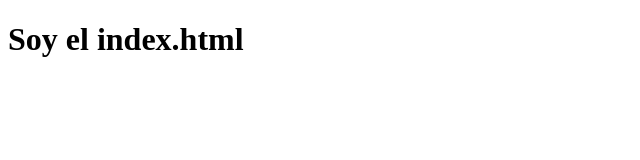
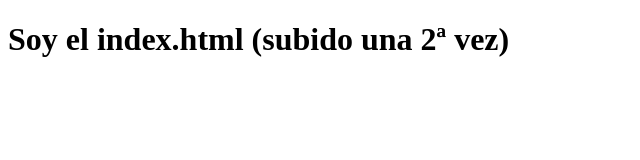
Before and after one commit to adrian-82/gitBranches, a plain HTML site: page index.html in a window 1280 px wide. Shown: the whole page, without its empty margins (0-640 px from the left). Drawn offline with Linux system fonts and the light colour scheme.

Commit message:
2º commit

```diff
--- a/index.html
+++ b/index.html
@@ -7,6 +7,6 @@
     <title>Document</title>
 </head>
 <body>
-    <h1>Soy el index.html</h1>
+    <h1>Soy el index.html (subido una 2ª vez)</h1>
 </body>
 </html>
```
